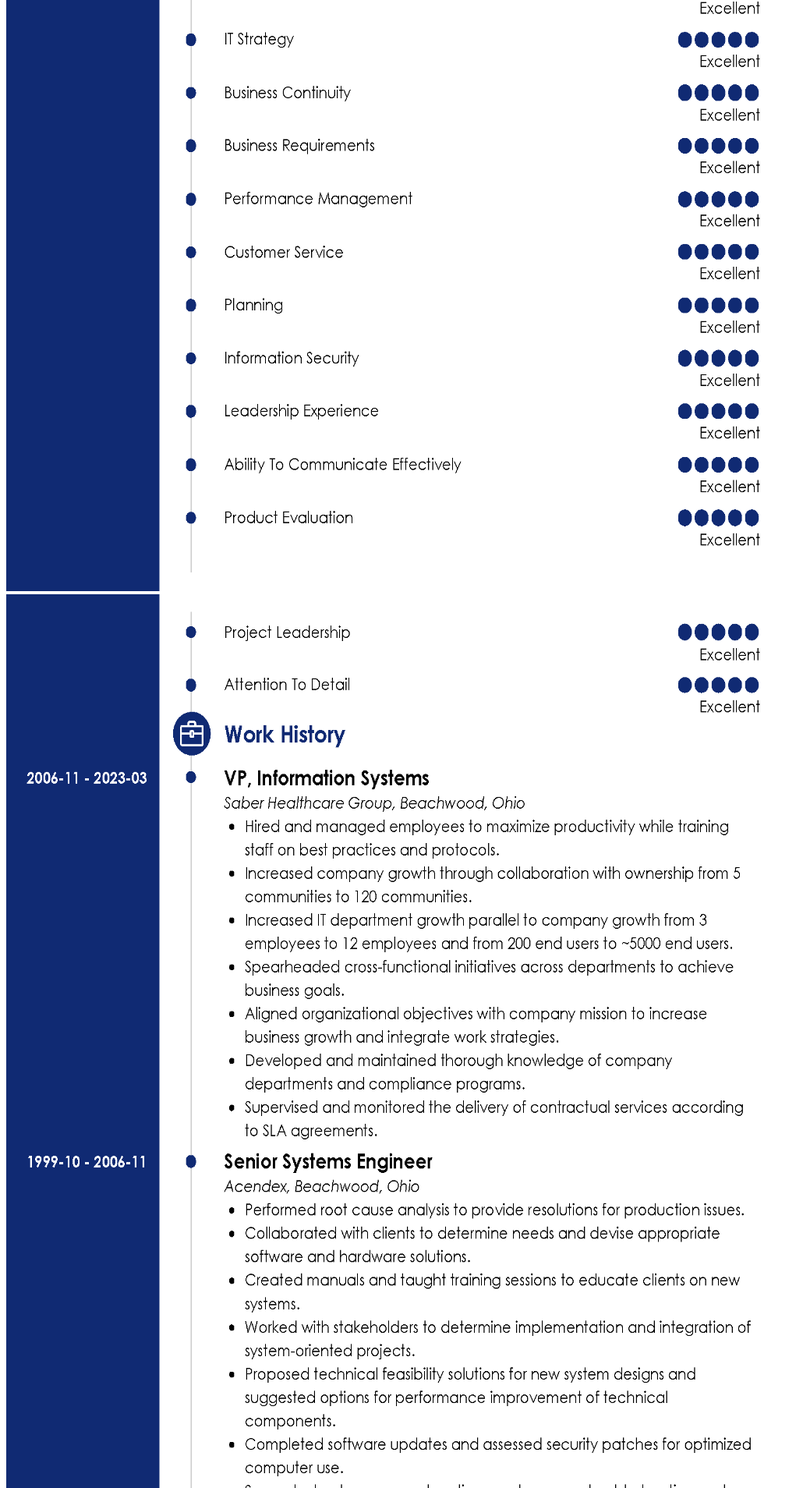
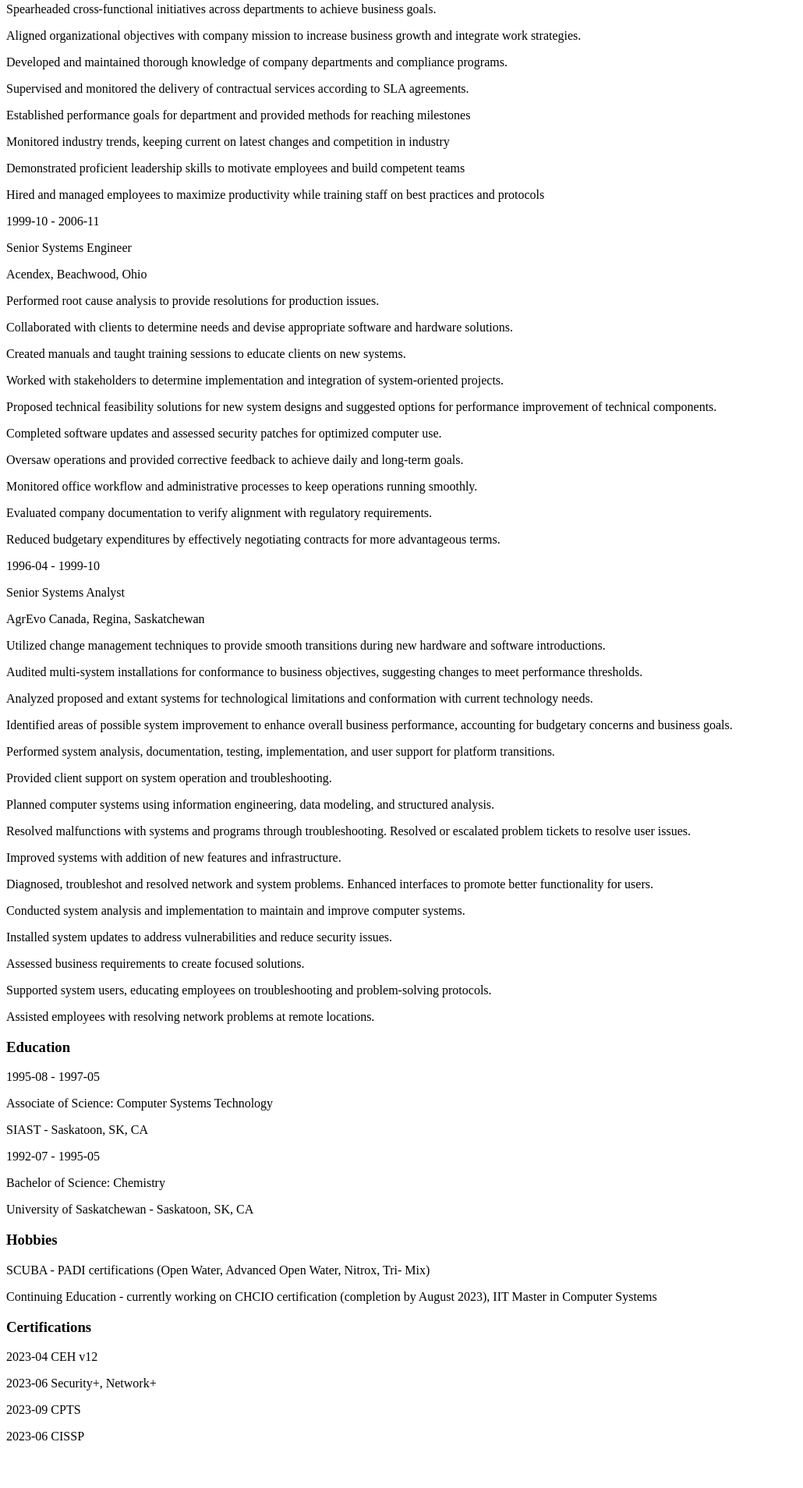
Before and after one commit to pharleg/itmd_361_project1, a plain HTML site: page resume.html in a window 1280 px wide. Shown: the part 892-2800 px from the top of the page at 78% size, without its empty margins (0-1030 px from the left). After the commit the page ends 2759 px from the top, so only its background shows below. Drawn offline with Linux system fonts and the light colour scheme.

Commit message:
Update resume.html
remove images, add resume information to HTML

```diff
--- a/resume.html
+++ b/resume.html
@@ -16,8 +16,93 @@
       </nav>
 
     <h1>My Current Resume</h1>
-    <img src="images/resume1.png" alt="Current Resume" width="1000" height="1500">
-    <img src="images/resume2.png" alt="Current Resume" width="1000" height="1500">
-    <img src="images/resume3.png" alt="Current Resume" width="1000" height="1500">
+	<h2>Curtis McEwen</h2>
+    <h3>Director/Information Systems, CISO, CIO</h3>
+
+    <p>Address: Avon, OH, 44011</p>
+    <p>Phone: 2169069860</p>
+    <p>Email: curtis.mcewen@gmail.com</p>
+    <p>LinkedIn: https://www.linkedin.com/in/curtismcewen/</p>
+    <p>Twitter: https://twitter.com/pharleg https://github.com/pharleg</p>
+
+    <p>Performance-driven Vice President with 20+ years of experience aligning systems with business requirements, policies, and regulatory requirements. Passionate about applying excellent organization and communication skills to manage and lead teams. Results-oriented individual well-versed in interfacing and consulting on business processes to drive results based on sound overall business judgment.</p>
+
+    <h3>Work History</h3>
+    <p>Current</p>
+    <p>Director, Information Systems</p>
+    <p>Cuyahoga Board Of Developmental Disabilities, Cleveland, OH</p>
+    <p>Managed daily operations while overseeing multiple locations to foster increased productivity.</p>
+    <p>Worked closely with organizational leadership and board of directors to guide operational strategy.</p>
+
+    <p>2006-11 - 2023-03</p>
+    <p>VP, Information Systems</p>
+    <p>Saber Healthcare Group, Beachwood, Ohio</p>
+    <p>Hired and managed employees to maximize productivity while training staff on best practices and protocols.</p>
+    <p>Increased company growth through collaboration with ownership from 5 communities to 120 communities.</p>
+    <p>Increased IT department growth parallel to company growth from 3 employees to 12 employees and from 200 end users to ~5000 end users.</p>
+    <p>Spearheaded cross-functional initiatives across departments to achieve business goals.</p>
+    <p>Aligned organizational objectives with company mission to increase business growth and integrate work strategies.</p>
+    <p>Developed and maintained thorough knowledge of company departments and compliance programs.</p>
+    <p>Supervised and monitored the delivery of contractual services according to SLA agreements.</p>
+    <p>Established performance goals for department and provided methods for reaching milestones</p>
+    <p>Monitored industry trends, keeping current on latest changes and competition in industry</p>
+    <p>Demonstrated proficient leadership skills to motivate employees and build competent teams</p>
+    <p>Hired and managed employees to maximize productivity while training staff on best practices and protocols</p>
+
+
+    <p>1999-10 - 2006-11</p>
+    <p>Senior Systems Engineer</p>
+    <p>Acendex, Beachwood, Ohio</p>
+    <p>Performed root cause analysis to provide resolutions for production issues.</p>
+    <p>Collaborated with clients to determine needs and devise appropriate software and hardware solutions.</p>
+    <p>Created manuals and taught training sessions to educate clients on new systems.</p>
+    <p>Worked with stakeholders to determine implementation and integration of system-oriented projects.</p>
+    <p>Proposed technical feasibility solutions for new system designs and suggested options for performance improvement of technical components.</p>
+    <p>Completed software updates and assessed security patches for optimized computer use.</p>
+    <p>Oversaw operations and provided corrective feedback to achieve daily and long-term goals.</p>
+    <p>Monitored office workflow and administrative processes to keep operations running smoothly.</p>
+    <p>Evaluated company documentation to verify alignment with regulatory requirements.</p>
+    <p>Reduced budgetary expenditures by effectively negotiating contracts for more advantageous terms.</p>
+
+    <p>1996-04 - 1999-10</p>
+    <p>Senior Systems Analyst</p>
+    <p>AgrEvo Canada, Regina, Saskatchewan</p>
+    <p>Utilized change management techniques to provide smooth transitions during new hardware and software introductions.</p>
+    <p>Audited multi-system installations for conformance to business objectives, suggesting changes to meet performance thresholds.</p>
+    <p>Analyzed proposed and extant systems for technological limitations and conformation with current technology needs.</p>
+    <p>Identified areas of possible system improvement to enhance overall business performance, accounting for budgetary concerns and business goals.</p>
+    <p>Performed system analysis, documentation, testing, implementation, and user support for platform transitions.</p>
+    <p>Provided client support on system operation and troubleshooting.</p>
+    <p>Planned computer systems using information engineering, data modeling, and structured analysis.</p>
+    <p>Resolved malfunctions with systems and programs through troubleshooting.   Resolved or escalated problem tickets to resolve user issues.</p>
+    <p>Improved systems with addition of new features and infrastructure.</p>
+    <p>Diagnosed, troubleshot and resolved network and system problems.   Enhanced interfaces to promote better functionality for users.</p>
+    <p>Conducted system analysis and implementation to maintain and improve computer systems.</p>
+    <p>Installed system updates to address vulnerabilities and reduce security issues.</p>
+    <p>Assessed business requirements to create focused solutions.</p>
+    <p>Supported system users, educating employees on troubleshooting and problem-solving protocols.</p>
+    <p>Assisted employees with resolving network problems at remote locations.</p>
+
+    <h3>Education</h3>
+    <p>1995-08 - 1997-05</p>
+    <p>Associate of Science: Computer Systems Technology</p>
+    <p>SIAST - Saskatoon, SK, CA</p>
+
+    <p>1992-07 - 1995-05</p>
+    <p>Bachelor of Science: Chemistry</p>
+    <p>University of Saskatchewan - Saskatoon, SK, CA</p>
+
+
+    <h3>Hobbies</h3>
+    <p>SCUBA - PADI certifications (Open Water, Advanced Open Water, Nitrox, Tri- Mix)</p>
+    <p>Continuing Education - currently working on CHCIO certification (completion by August 2023), IIT Master in Computer Systems</p>
+
+    <h3>Certifications</h3>
+    <p>2023-04 CEH v12</p>
+    <p>2023-06 Security+, Network+</p>
+    <p>2023-09 CPTS</p>
+    <p>2023-06 CISSP</p>
+
+
   </body>
 </html>
```
Also changed, not shown: images/resume1.png (deleted), images/resume2.png (deleted), images/resume3.png (deleted), 2 other files.
